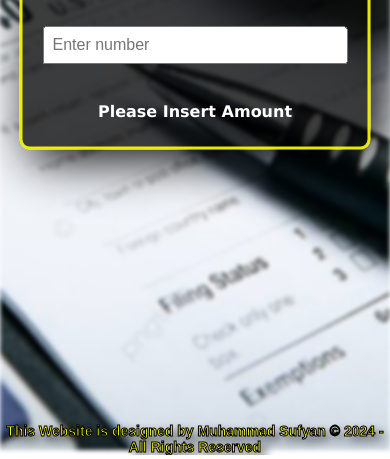
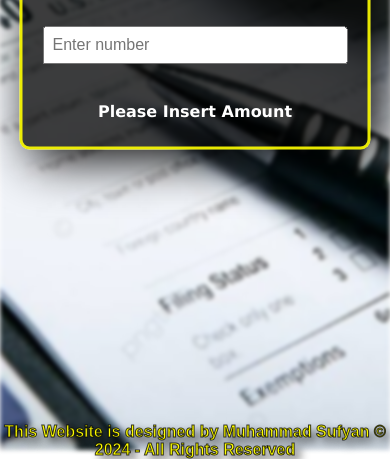
Before and after one commit to muhammad-sufyan474/NumbertoWordsConverter, a plain HTML site: page index.html in a window 390 px wide. Shown: the part 394-853 px from the top of the page. Drawn offline with Linux system fonts and the light colour scheme.

Commit message:
Update responsive

```diff
--- a/index.html
+++ b/index.html
@@ -5,7 +5,7 @@
     <meta charset="UTF-8">
     <meta name="viewport" content="width=device-width, initial-scale=1.0">
     <title>Number to Words Converter</title>
-    <link rel="icon" type="image/x-icon" href="favicon.jpg">
+    <link rel="icon" type="image/x-icon" href="/favicon.jpg">
 
     <style>
         body,
@@ -57,7 +57,7 @@
             text-align: center;
             color: yellow;
             -webkit-text-stroke-width: 1px;
-            -webkit-text-stroke-color: black;
+            -webkit-text-stroke-color: rgba(0, 0, 0, 0.756);
             font-weight: bold;
             text-shadow: 5px 5px 10px black;
         }
@@ -88,7 +88,7 @@
             }
 
             .copyright {
-                font-size: 16px;
+                font-size: 18px;
                 top: 95%;
             }
         }
@@ -100,7 +100,7 @@
             }
 
             .copyright {
-                font-size: 14px;
+                font-size: 16px;
                 top: 97%;
             }
 
```
